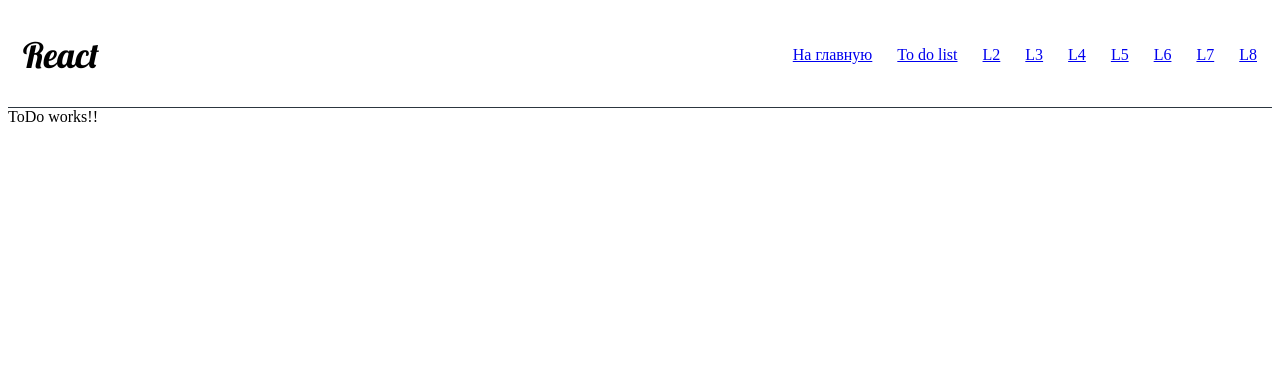
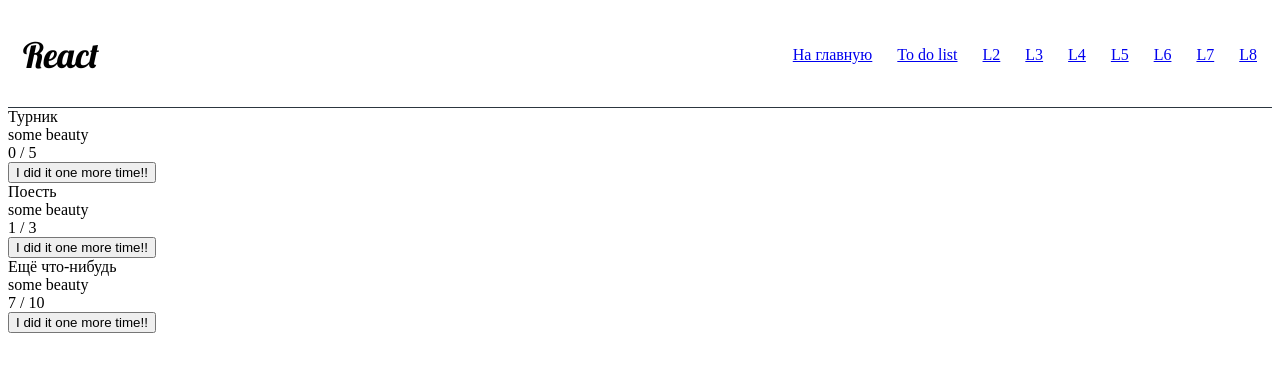
Before and after one commit to alena-apr/r-1, a React (Vite) app: page /todo in a window 1280 px wide. Shown: the top 372 px of the page. Built offline with nearby package versions, Linux system fonts and the light colour scheme.

Commit message:
done basic logic
Added some basic logic. No css.
No adding or deleting toDos.

Some stuff should be rewritten in a more.... usual for me way.

```diff
--- /dev/null
+++ b/src/components/ToDos/ToDos.jsx
@@ -0,0 +1,35 @@
+import { useState } from 'react';
+import styles from './toDos.module.scss';
+import propTypes, { string } from 'prop-types';
+
+ToDo.propTypes = {
+    title: propTypes.string,
+    timesDone: propTypes.number,
+    timesToDo: propTypes.number,
+    changeTimes: propTypes.func,
+};
+
+function ToDo({title, timesDone, timesToDo, id, changeTimes}) {
+
+    function addTimes() {
+        if (timesDone < timesToDo) {
+            changeTimes(timesDone + 1)
+        }
+    }
+
+    return (
+        <div className='card'>
+            <span>{title}</span>
+            <br />
+            <span>some beauty</span>
+            <br />
+            {timesDone} / {timesToDo}
+            <br />
+            <button className='done-btn'
+            onClick={addTimes}
+            >I did it one more time!!</button>
+        </div>
+    )
+}
+
+export default ToDo;
--- a/src/routes/ToDoList/ToDoList.jsx
+++ b/src/routes/ToDoList/ToDoList.jsx
@@ -1,15 +1,31 @@
-import { Fragment } from "react";
+import { Fragment, useState } from "react";
 import Layout from "../../components/Layout/Layout";
 // import styles from './toDoList.module.scss'
+import ToDo from "../../components/ToDos/ToDos";
 
 function ToDoList() {
+    const [toDos, setToDos] = useState([
+        {title: 'Турник' , timesDone: 0, timesToDo: 5, id: 1},
+        {title: 'Поесть', timesDone: 1, timesToDo: 3, id: 2},
+        {title: 'Ещё что-нибудь', timesDone: 7, timesToDo: 10, id: 3},
+    ])
+
+    function setTimesDone(i, timesDone) {
+        setToDos( toDos.with(i, { ...toDos[i], timesDone }) );
+    }
+
+    let toDosElem = toDos.map((toDo,i) => <ToDo
+		{...toDo}
+		changeTimes={newTimes => setTimesDone(i, newTimes)}
+		key={i}
+	/>)
 
     return (
         <Fragment>
             <Layout>
                 <main>
                     <div>
-                        ToDo works!!
+                        {toDosElem}
                     </div>
                 </main>
             </Layout>
```
Also changed, not shown: src/components/ToDos/toDos.module.scss (added).
